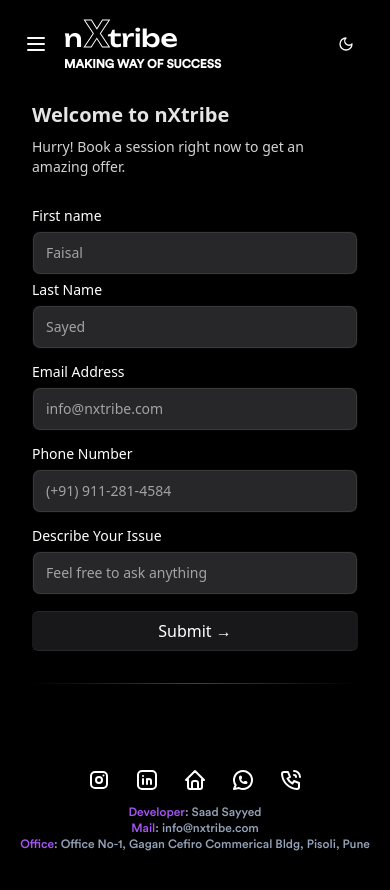
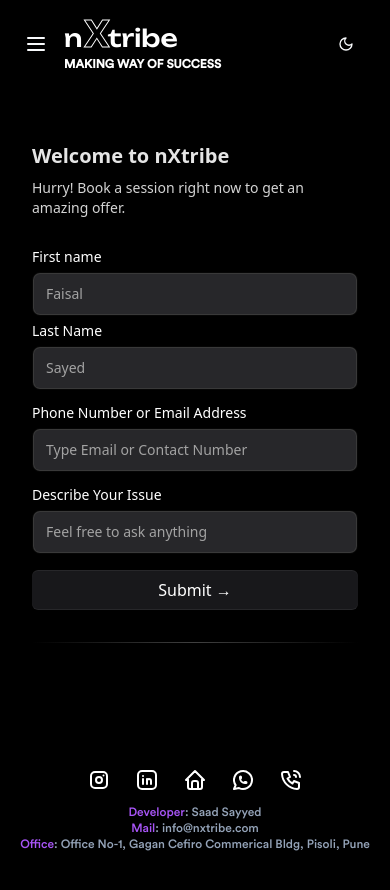
Before and after one commit to saadtresayyed10/nxtribe-revamp, a Next.js app: page /contact in a window 390 px wide. Built offline with nearby package versions, Linux system fonts and the light colour scheme.

Commit message:
Email & Phone

```diff
--- a/app/(contact)/contact/_components/Form.tsx
+++ b/app/(contact)/contact/_components/Form.tsx
@@ -30,12 +30,12 @@ export function Form() {
           </LabelInputContainer>
         </div>
         <LabelInputContainer className="mb-4">
-          <Label htmlFor="email">Email Address</Label>
-          <Input id="email" placeholder="info@nxtribe.com" type="email" />
-        </LabelInputContainer>
-        <LabelInputContainer className="mb-4">
-          <Label htmlFor="contactNo">Phone Number</Label>
-          <Input id="contactNo" placeholder="(+91) 911-281-4584" type="text" />
+          <Label htmlFor="contactNo">Phone Number or Email Address</Label>
+          <Input
+            id="contactNo"
+            placeholder="Type Email or Contact Number"
+            type="text"
+          />
         </LabelInputContainer>
         <LabelInputContainer className="mb-4">
           <Label htmlFor="issue">Describe Your Issue</Label>
```
